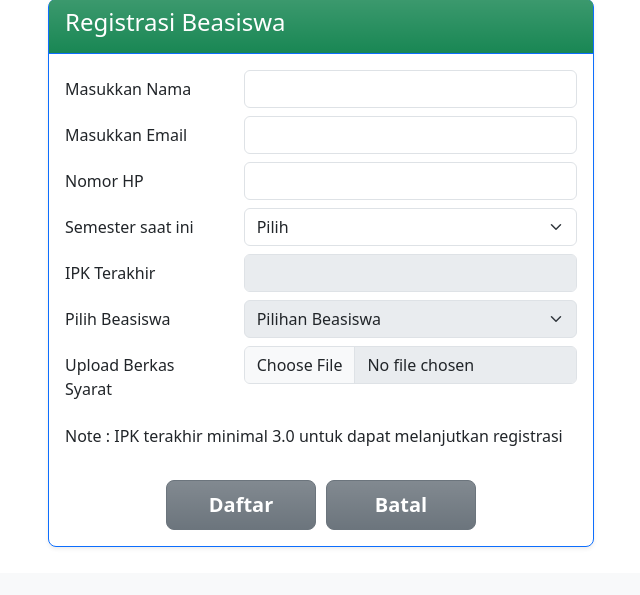
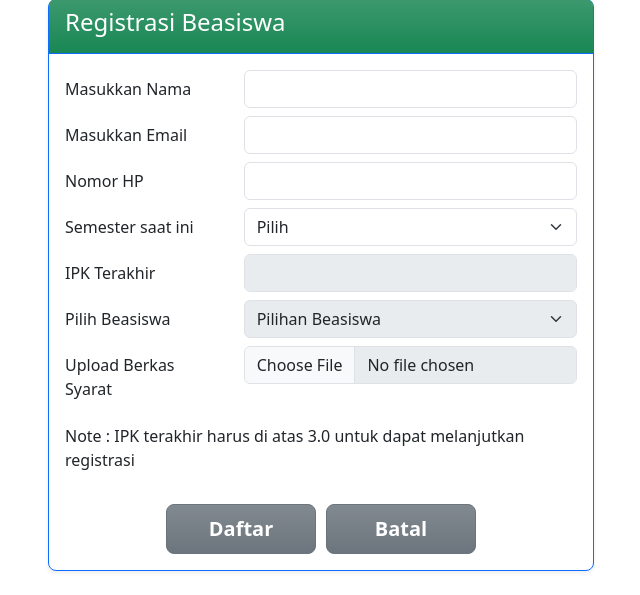
Before and after one commit to ekoyudop/Sertifikasi, a Flask app: page /daftar in a window 1280 px wide. Shown: the part 227-822 px from the top of the page, without its empty margins (319-959 px from the left). Before the commit the page ends 774 px from the top, so only its background shows below. Run offline with Flask 3, Linux system fonts and the light colour scheme; some libraries are stand-ins or nearby versions.

Commit message:
Update note about minimum GPA requirement for registration continuation

```diff
--- a/templates/daftar.html
+++ b/templates/daftar.html
@@ -217,7 +217,7 @@
                             </div>
                         </div>
                         <div class="row mb-2 mt-3">
-                            <p>Note : IPK terakhir minimal 3.0 untuk dapat melanjutkan registrasi</p>
+                            <p>Note : IPK terakhir harus di atas 3.0 untuk dapat melanjutkan registrasi</p>
                         </div>
                         <div id="upload-error" class="row mb-2 mt-3 d-none">
                             <p class="text-danger">Mohon untuk diisi semua dengan benar</p>
```
